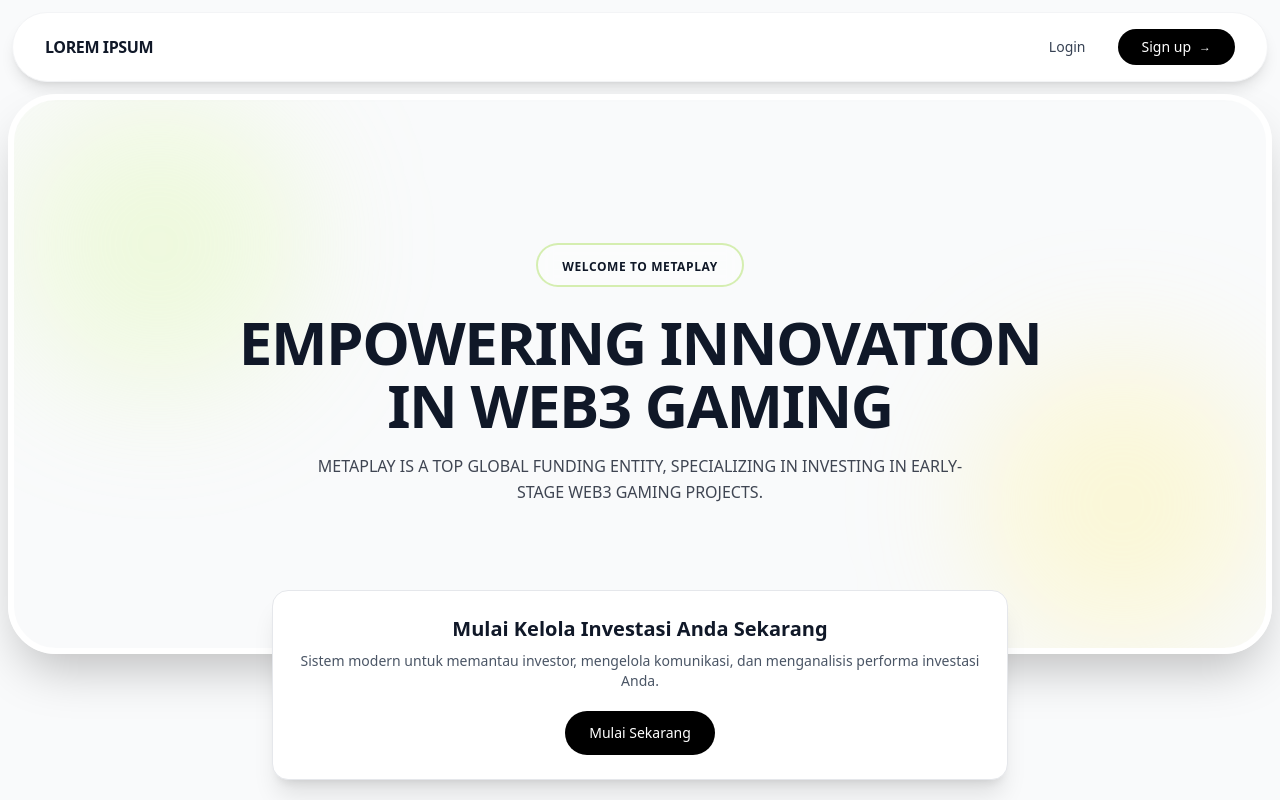
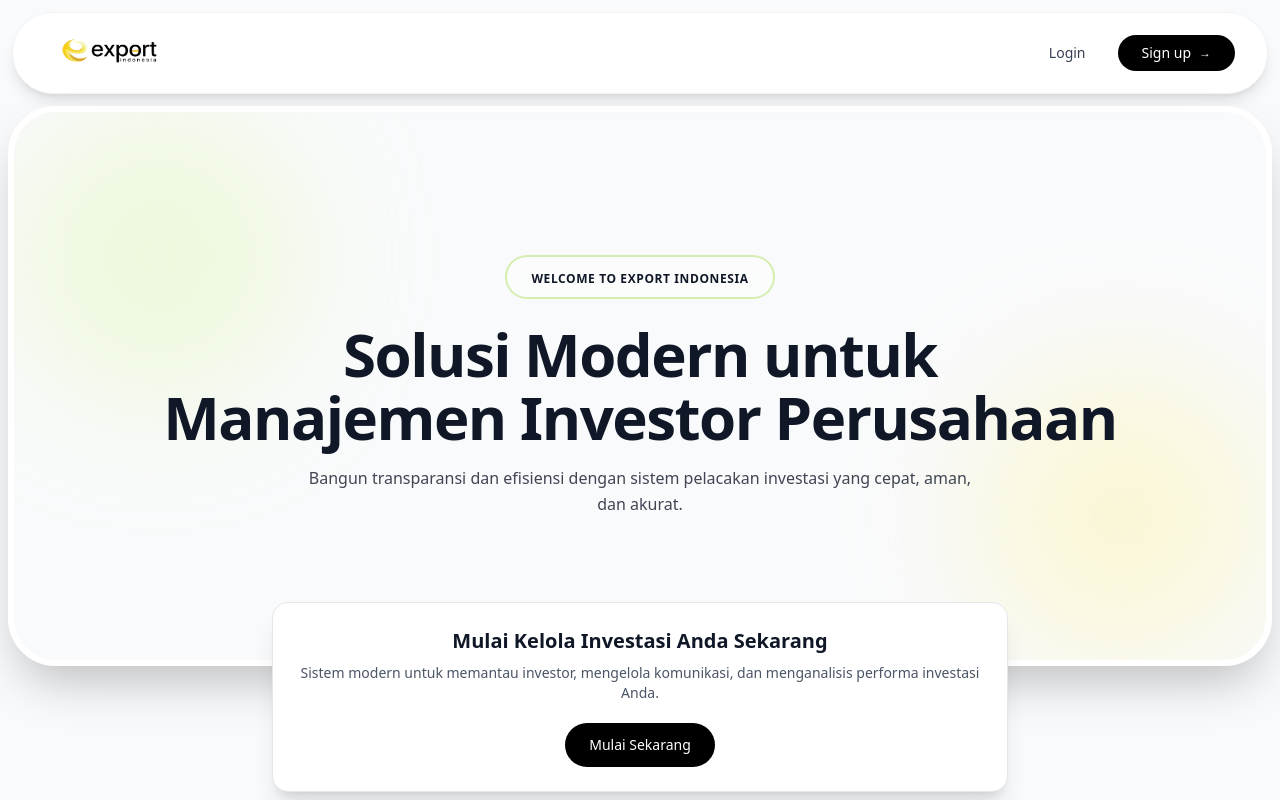
Before and after one commit to axellfumioo/frontend_atdag, a Next.js app: page / in a window 1280 px wide. Shown: the top 800 px of the page. Built offline with nearby package versions, Linux system fonts and the light colour scheme.

Commit message:
update UI LP

```diff
--- a/src/app/(dashboard)/dashboard/page.tsx
+++ b/src/app/(dashboard)/dashboard/page.tsx
@@ -109,7 +109,7 @@
   });
 
   return (
-    <div className="min-h-full bg-linear-to-b from-yellow-50/40 via-white to-white px-4 py-6">
+    <div className="min-h-full bg-linear-to-b from-yellow-50/40 via-white to-white px-4 py-1">
       <div className={`${containerWidthClass} mx-auto space-y-6`}>
         {/* Header */}
         <section className="rounded-2xl border border-yellow-100 bg-white/95 px-5 py-4 shadow-sm flex flex-col gap-3">
--- a/src/app/page.tsx
+++ b/src/app/page.tsx
@@ -107,9 +107,13 @@
         <div className="max-w-7xl mx-auto">
           <div className="bg-white rounded-full px-8 py-4 shadow-lg border border-gray-100">
             <div className="flex items-center justify-between">
-              <div className="text-base font-semibold text-gray-900 tracking-tight">
-                LOREM IPSUM
-              </div>
+             <div className="flex items-center">
+  <img
+    src="/logo-export.png"
+    alt="Logo"
+    className="h-12 w-auto object-contain"
+  />
+</div>
 
               <div className="flex items-center gap-8">
                 {/* LOGIN */}
@@ -144,19 +148,18 @@
             <div className="relative z-10">
               <div className="inline-block bg-white/40 backdrop-blur-sm border-2 border-lime-500/30 rounded-full px-6 py-2 mb-6">
                 <span className="text-xs font-semibold text-gray-900 tracking-wider">
-                  WELCOME TO METAPLAY
+                  WELCOME TO EXPORT INDONESIA
                 </span>
               </div>
 
               <h1 className="text-5xl md:text-6xl font-black text-gray-900 tracking-tight leading-[1.05] mb-4">
-                EMPOWERING INNOVATION
+                Solusi Modern untuk
                 <br />
-                IN WEB3 GAMING
+                Manajemen Investor Perusahaan
               </h1>
 
               <p className="text-sm md:text-base text-gray-900/80 max-w-2xl mx-auto font-medium leading-relaxed">
-                METAPLAY IS A TOP GLOBAL FUNDING ENTITY, SPECIALIZING IN INVESTING
-                IN EARLY-STAGE WEB3 GAMING PROJECTS.
+                Bangun transparansi dan efisiensi dengan sistem pelacakan investasi yang cepat, aman, dan akurat.
               </p>
             </div>
           </div>
--- a/src/components/Sidebar.tsx
+++ b/src/components/Sidebar.tsx
@@ -259,7 +259,7 @@
   const handleLogout = async () => {
     const res = await authService.logout();
     if (res) {
-      router.push("/auth/login");
+      router.push("/");
     }
   };
 
```
